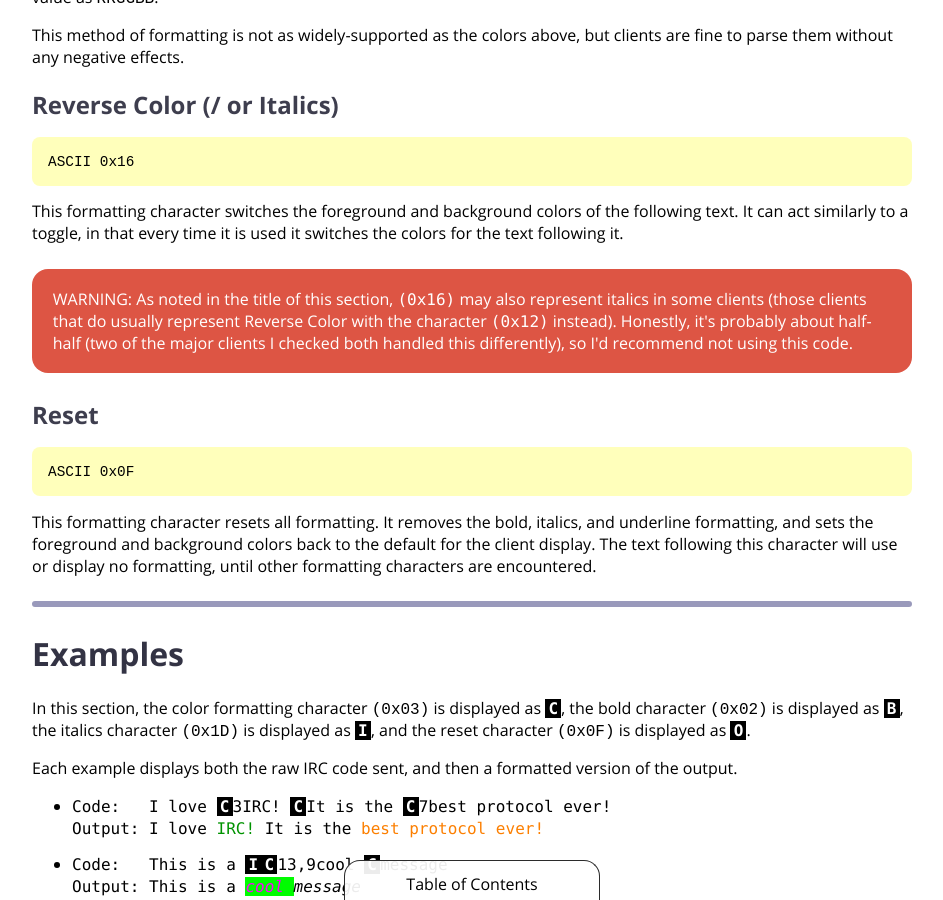
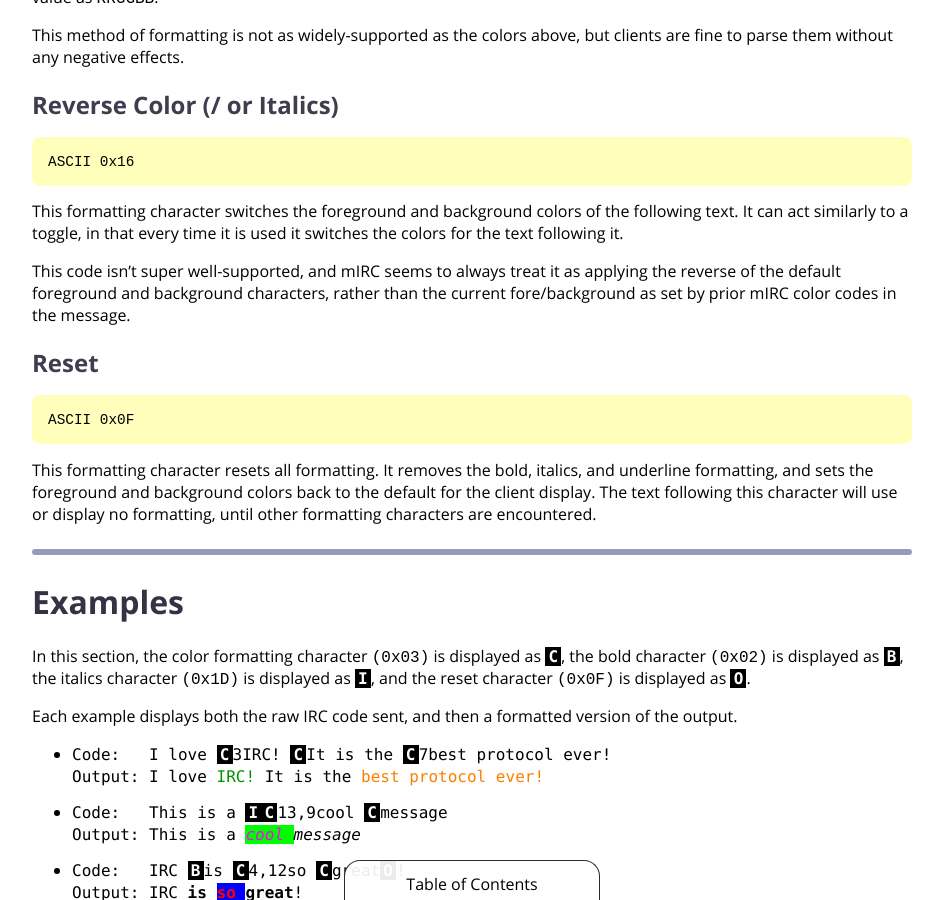
Before and after one commit to ircdocs/modern-irc, a Jekyll site: the page built from formatting.md, in a window 1280 px wide and 900 px high, scrolled down 5352 px. Shown: the whole window, without its empty margins (168-1111 px from the left). Built offline with Jekyll 4.4.1, drawn with Linux system fonts in a browser that asks for light colours.

Commit message:
formatting: Update reverse color note based on real world testing

```diff
--- a/formatting.md
+++ b/formatting.md
@@ -213,9 +213,7 @@ This method of formatting is not as widely-supported as the colors above, but cl
 
 This formatting character switches the foreground and background colors of the following text. It can act similarly to a toggle, in that every time it is used it switches the colors for the text following it.
 
-<div class="warning">
-    WARNING: As noted in the title of this section, <tt>(0x16)</tt> may also represent italics in some clients (those clients that do usually represent Reverse Color with the character <tt>(0x12)</tt> instead). Honestly, it's probably about half-half (two of the major clients I checked both handled this differently), so I'd recommend not using this code.
-</div>
+This code isn't super well-supported, and mIRC seems to always treat it as applying the reverse of the default foreground and background characters, rather than the current fore/background as set by prior mIRC color codes in the message.
 
 
 ## Reset
```
